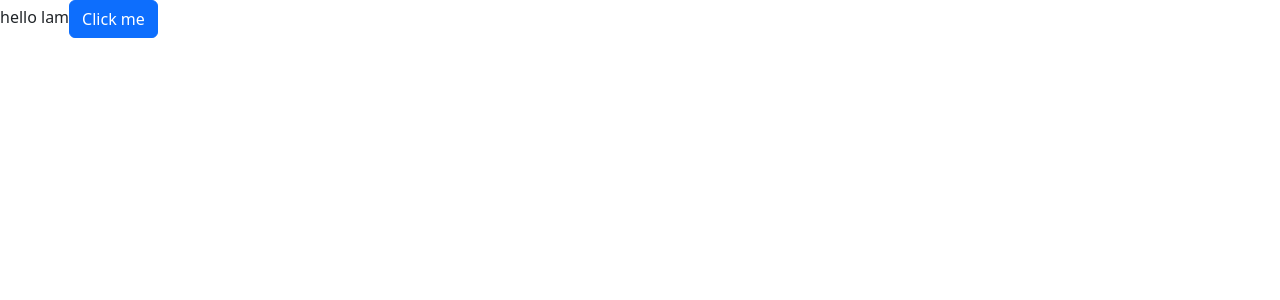
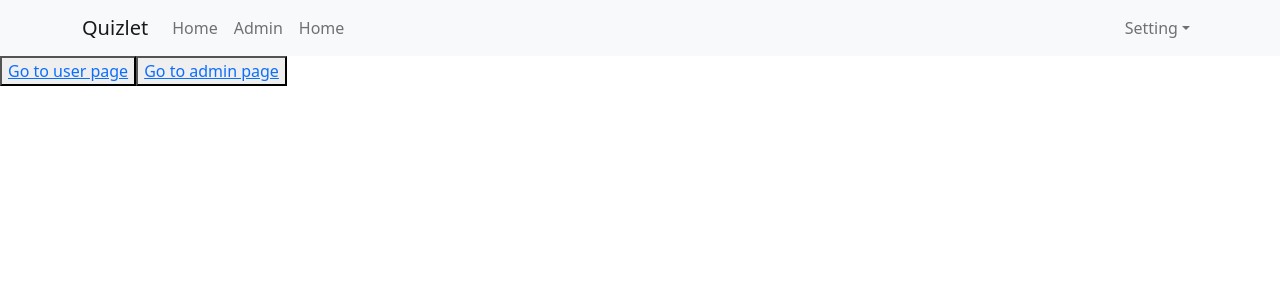
Before and after one commit to jvlam/router-reactJs, a React (Create React App) app: page / in a window 1280 px wide. Shown: the top 300 px of the page. Built offline with nearby package versions, Linux system fonts and the light colour scheme.

Commit message:
1. learn how to navigate with Link, and modify Nav.link of Bootstrap to Link

```diff
--- a/src/App.js
+++ b/src/App.js
@@ -1,11 +1,18 @@
 import './App.scss';
 import 'bootstrap/dist/css/bootstrap.min.css'
+import Header from './components/Header/Header';
+import { Link } from 'react-router-dom'
 
 function App() {
   return (
     <div className="app-container">
-      hello lam
-      <button className='btn btn-primary'>Click me</button>
+      <Header />
+      <button>
+        <Link to="/users" > Go to user page</Link>
+      </button>
+      <button>
+        <Link to="/admins" >Go to admin page</Link>
+        </button>
     </div>
   );
 }
--- /dev/null
+++ b/src/components/Admin/Admin.js
@@ -0,0 +1,9 @@
+import React from 'react'
+
+function Admin() {
+  return (
+    <div>Admin component</div>
+  )
+}
+
+export default Admin
--- /dev/null
+++ b/src/components/Header/Header.js
@@ -0,0 +1,39 @@
+import Container from 'react-bootstrap/Container';
+import Nav from 'react-bootstrap/Nav';
+import Navbar from 'react-bootstrap/Navbar';
+import NavDropdown from 'react-bootstrap/NavDropdown';
+import { Link } from 'react-router-dom'
+
+const Header = () => {
+    return (
+        <Navbar bg="light" expand="lg">
+            <Container>
+                <Navbar.Brand href="#home">
+                    Quizlet
+                </Navbar.Brand>
+                <Navbar.Toggle aria-controls="basic-navbar-nav" />
+                <Navbar.Collapse id="basic-navbar-nav">
+                    <Nav className="me-auto">
+                        <Link to="/" className='nav-link'>Home</Link>
+                        <Link to="/users" className='nav-link'>Admin</Link>
+                        <Link to="/admins" className='nav-link'>Home</Link>
+                        {/* <Nav.Link to="/home">Home</Nav.Link>
+                        <Nav.Link to="/admins">Admin</Nav.Link>
+                        <Nav.Link to="/users">User</Nav.Link> */}
+                    </Nav>
+                    <Nav>
+                        <NavDropdown title="Setting" id="basic-nav-dropdown">
+                            <NavDropdown.Item href="#action/3.1">Log In</NavDropdown.Item>
+                            <NavDropdown.Item href="#action/3.2">Log Out</NavDropdown.Item>
+                            <NavDropdown.Divider />
+                            <NavDropdown.Item href="#action/3.4">Profile</NavDropdown.Item>
+                        </NavDropdown>
+
+                    </Nav>
+                </Navbar.Collapse>
+            </Container>
+        </Navbar>
+    );
+}
+
+export default Header;
--- /dev/null
+++ b/src/components/User/User.js
@@ -0,0 +1,9 @@
+import React from 'react'
+
+function User(props) {
+  return (
+    <div>User component</div>
+  )
+}
+
+export default User
--- a/src/index.js
+++ b/src/index.js
@@ -1,14 +1,24 @@
+import { BrowserRouter, Route, Routes } from "react-router-dom";
+
 import React from 'react';
 import ReactDOM from 'react-dom/client';
 import './index.css';
 import App from './App';
 import reportWebVitals from './reportWebVitals';
+import User from "./components/User/User";
+import Admin from "./components/Admin/Admin";
 
 const root = ReactDOM.createRoot(document.getElementById('root'));
 root.render(
-  <React.StrictMode>
-    <App />
-  </React.StrictMode>
+  // <React.StrictMode>
+  <BrowserRouter>
+    <Routes>
+      <Route path="/" element={ <App /> }/>
+      <Route path="users" element={ <User /> }/>
+      <Route path="admins" element={ <Admin /> }/>
+    </Routes>
+  </BrowserRouter>
+  // </React.StrictMode>
 );
 
 // If you want to start measuring performance in your app, pass a function
```
Also changed, not shown: 2 other files (tests, documents, lock files or other folders).
